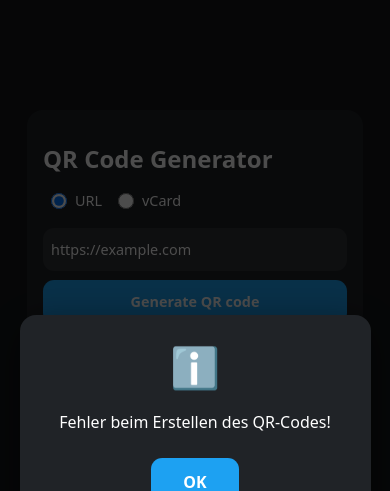
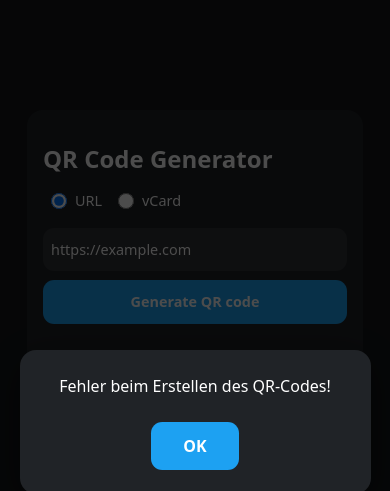
Before and after one commit to tux007/qr_code_gen, a plain HTML site: page index.html in a window 390 px wide. Both pictures are taken after typing "https://example.com" into the empty fields and a click on the button "Generate QR code". Shown: the top 491 px of the page. Drawn offline with Linux system fonts and the light colour scheme; no server answers.

Commit message:
alert-icon gelöscht

```diff
--- a/index.html
+++ b/index.html
@@ -42,7 +42,6 @@
     <!-- Custom Alert Overlay -->
     <div class="alert-overlay" id="alertOverlay">
         <div class="alert-box">
-            <div class="alert-icon">ℹ️</div>
             <p class="alert-message" id="alertMessage"></p>
             <button class="alert-close" id="alertClose">OK</button>
         </div>
--- a/styles.css
+++ b/styles.css
@@ -174,14 +174,10 @@ body{
     animation: slideIn 0.3s ease;
 }
 
-.alert-icon{
-    font-size: 3rem;
-    margin-bottom: 1rem;
-}
-
 .alert-message{
     font-size: 1.1rem;
     margin-bottom: 1.5rem;
+    margin-top: 0;
     line-height: 1.5;
     color: white;
 }
@@ -229,10 +225,6 @@ body{
         width: 90%;
     }
 
-    .alert-icon{
-        font-size: 2.5rem;
-    }
-
     .alert-message{
         font-size: 1rem;
     }
```
